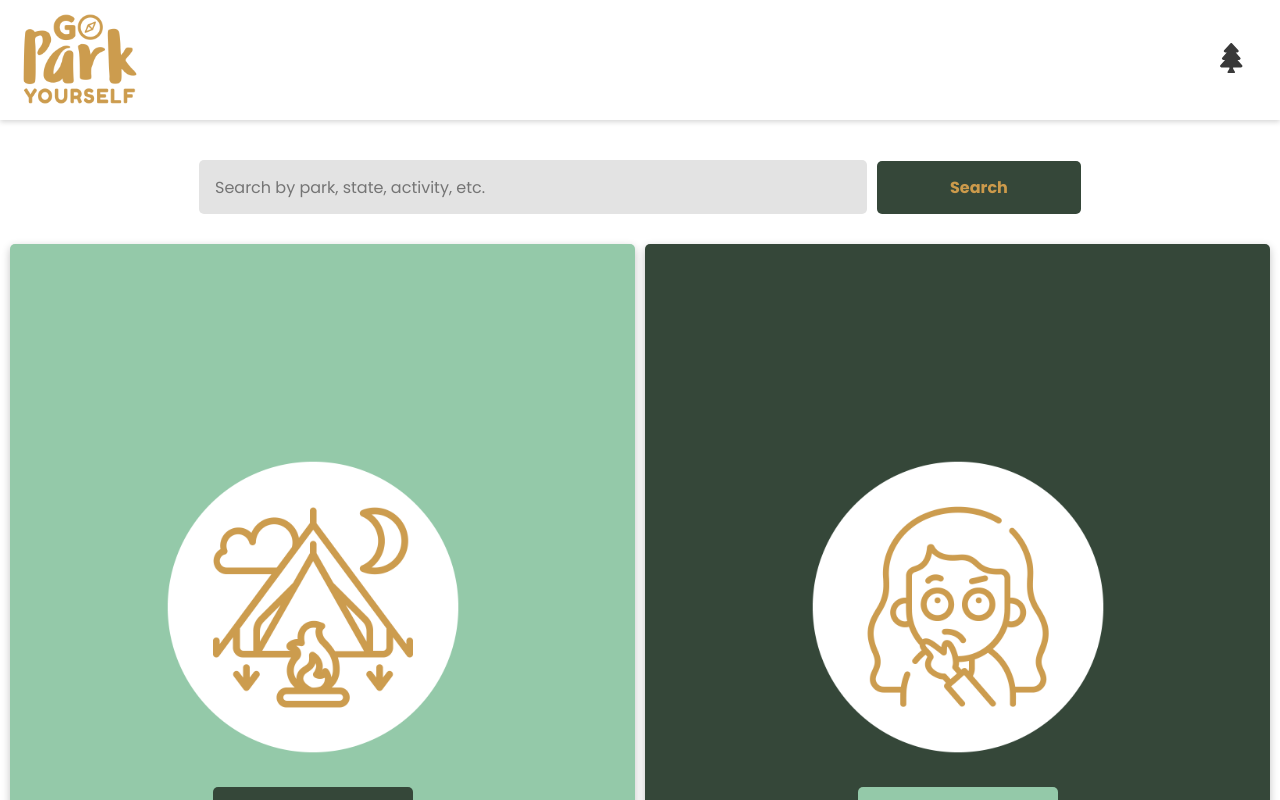
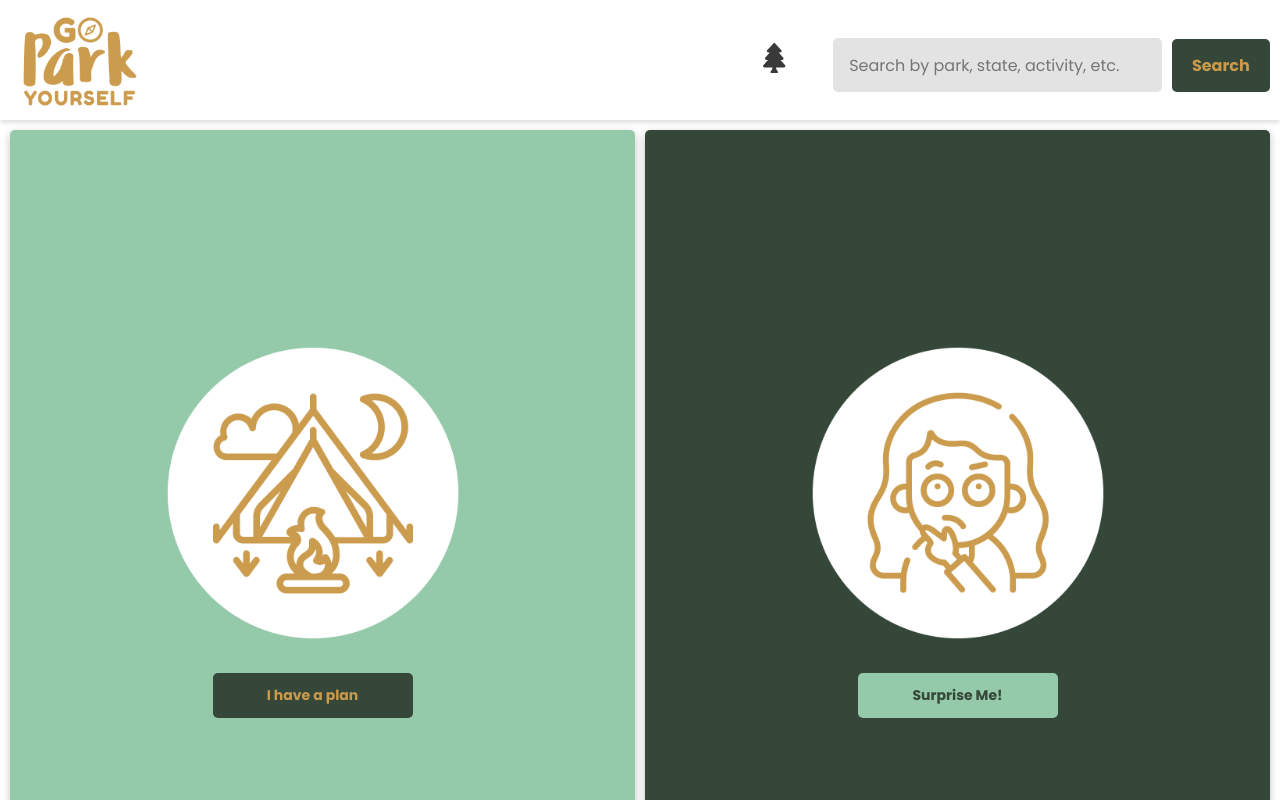
Before and after one commit to monicahack/bootcamp-final-project, an Angular app: page / in a window 1280 px wide. Shown: the top 800 px of the page. Built offline with nearby package versions, Linux system fonts and the light colour scheme.

Commit message:
All the updates

```diff
--- a/src/app/app-landing-page/app-landing-page.component.css
+++ b/src/app/app-landing-page/app-landing-page.component.css
@@ -24,7 +24,11 @@ body,html {
 
 .buttonSurprise{
     background-color: #94C9A9;
-    color:rgb(56, 40, 40);
+    color:#354739
+}
+
+.buttonSurprise:hover{
+    background-color: #77a388;
 }
 
 .planSectionCard{
--- a/src/app/app.component.html
+++ b/src/app/app.component.html
@@ -1,11 +1,14 @@
 <nav class="navigationContent">
-    <div class="leftLogoArea">
-        <a class="logo"routerLink='/' routerLinkActive='active'><img class="logo" src="./assets/logo.png"></a>
-    </div>
-    <ul>
-        <li class="treeIcon"[routerLink]="'/my-trip-list/'"><fa-icon [icon]="faTree" ></fa-icon></li>
-    </ul>
+        <div class="leftLogoArea">
+            <a class="logo"routerLink='/' routerLinkActive='active'><img class="logo" src="./assets/logo.png"></a>
+
+        </div>
+        <div class="searchTree">
+            <div class="treeIcon"[routerLink]="'/my-trip-list/'"><fa-icon [icon]="faTree" ></fa-icon></div>
+            <div class="search"><app-search (search)="keywordSearch($event)"></app-search></div>
+        </div>
+
 </nav>
-<div class="search"><app-search (search)="keywordSearch($event)"></app-search></div>
+
 
 <router-outlet></router-outlet>
--- a/src/app/my-trip-list/my-trip-list.component.css
+++ b/src/app/my-trip-list/my-trip-list.component.css
@@ -32,6 +32,12 @@ h3 {
     border-radius: 10px;
     margin: 10px;
     box-shadow: rgba(0, 0, 0, 0.24) 0px 3px 8px;
+    transition: transform .45s ease, background .45s ease;
+}
+
+.favoriteListItem:hover{
+    background: #cc9a4b;
+    transform: scale(.97);
 }
 
 .cardContent {
@@ -58,9 +64,6 @@ a.detailLink {
     color: black;
 }
 
-a.detailLink:visited {
-    color: #cc9a4b;
-}
 
 
 @media only screen and (min-width: 768px) {
--- a/src/app/park-list/park-list.component.css
+++ b/src/app/park-list/park-list.component.css
@@ -72,6 +72,12 @@ h4:after {
     border-radius: 10px;
     margin: 10px;
     box-shadow: rgba(0, 0, 0, 0.24) 0px 3px 8px;
+    transition: transform .45s ease, background .45s ease;
+}
+
+.parkListItem:hover{
+    background: #cc9a4b;
+    transform: scale(.97);
 }
 
 .cardContent {
@@ -107,10 +113,6 @@ h4:after {
 
 a.detailLink {
     color: black;
-}
-
-a.detailLink:visited {
-    color: #cc9a4b;
 }
 
 
--- a/src/app/random-park-generator/random-park-generator.component.ts
+++ b/src/app/random-park-generator/random-park-generator.component.ts
@@ -28,19 +28,13 @@ export class RandomParkGeneratorComponent implements OnInit {
   constructor(public api:NpsApiService, private route:ActivatedRoute, public favorite: FavoriteService) { }
 
   ngOnInit(): void {
-    this.route.params.subscribe((params)=>{
-      // this.parkCode = params['randomNumber'];
+      // Line 32 makes the data available from NPS API
       this.api.getParks().subscribe((data)=>{
         this.park = data;
-        // console.log(this.park.data[this.randomNumber].fullName);
         this.park.forEach((item: Park) => {
           item.isFavorite = this.favorite.isFavorited(item);
         })
-
       })
-    })
-
-
   }
 
   toggleFavorite(park: Park) {
--- a/src/app/search/search.component.css
+++ b/src/app/search/search.component.css
@@ -60,6 +60,6 @@ button {
 
 @media only screen and (min-width: 1024px) {
     .searchField{
-        width: 70%;
+        width: 100%;
     }
 }
--- a/src/app/states-list/states-list.component.css
+++ b/src/app/states-list/states-list.component.css
@@ -22,6 +22,12 @@ body{ margin: 20px;}
     padding: 10px 20px;
     margin-bottom: 16px;
     box-shadow: rgba(0, 0, 0, 0.24) 0px 3px 8px;
+    transition: transform .45s ease, background .45s ease;
+}
+
+.statesListing:hover{
+    background-color: #202b22;
+    transform: scale(.97);
 }
 
 
--- a/src/styles.css
+++ b/src/styles.css
@@ -31,15 +31,36 @@ button {
     width: 200px;
 }
 
+button:hover{
+    background-color: #202b22;
+}
+
 .treeIcon{
     list-style-type: none;
     margin-right: 24px;
     cursor: pointer;
     font-size: 25px;
+    color: rgb(57, 57, 57);
 }
 .treeIcon:hover{
     color: #CC9C4E;
 }
+.treeIcon:hover:after{
+    content: "Trip List";
+    /* display: block; */
+    position: absolute;
+    top: 45px;
+    right: 380px;
+    width: fit-content;
+    background: black;
+    color: white;
+    padding: 5px 10px;
+    border-radius: 5px;
+    font-size: 12px;
+    text-align: center;
+}
+
+
 
 .logo{
     max-width: 80px;
@@ -68,6 +89,7 @@ button {
     display: flex;
     justify-content: space-between;
     align-items: center;
+    /* flex-direction: ; */
     background-color: rgba(255, 255, 255, 0.9);
     position: -webkit-sticky;
     position: sticky;
@@ -77,14 +99,29 @@ button {
     box-shadow: 0 2px 5px 0 rgba(0,0,0,0.16);
 }
 
+.searchTree{
+    display: flex;
+    flex-direction: row;
+    align-items: center;
+}
+
 .leftLogoArea{
     margin-left: 20px;
+    display: flex;
+    flex-direction: row;
+    align-items: center;
+    justify-content: space-between;
 }
 
+/* .navItems{
+    display: flex;
+    flex-direction: row;
+} */
+
 @media only screen and (min-width: 768px) {
-    nav{
+    /* nav{
         display: flex;
-    }
+    } */
 
     .navigationContent{
         height: 120px;
@@ -104,8 +141,8 @@ button {
 }
 
 @media only screen and (min-width: 1024px){
-    nav{
+    /* nav{
         display: flex;
-    }
+    } */
 
 }
```
